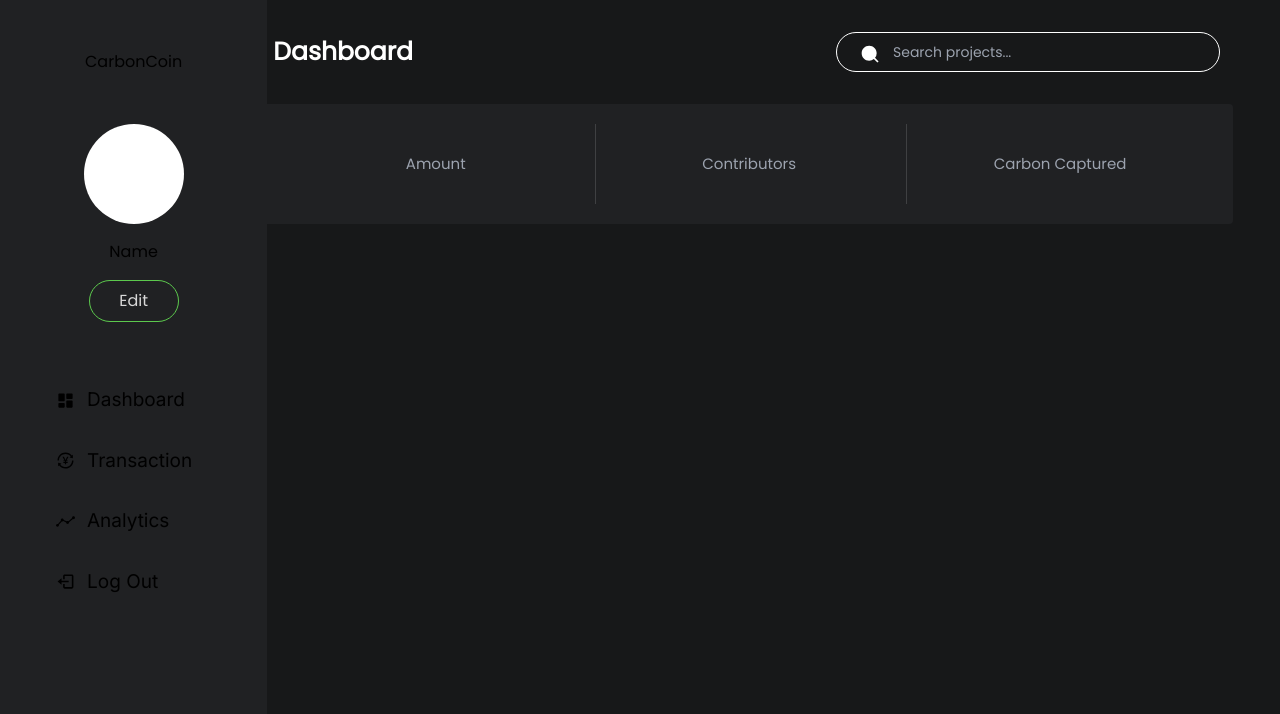
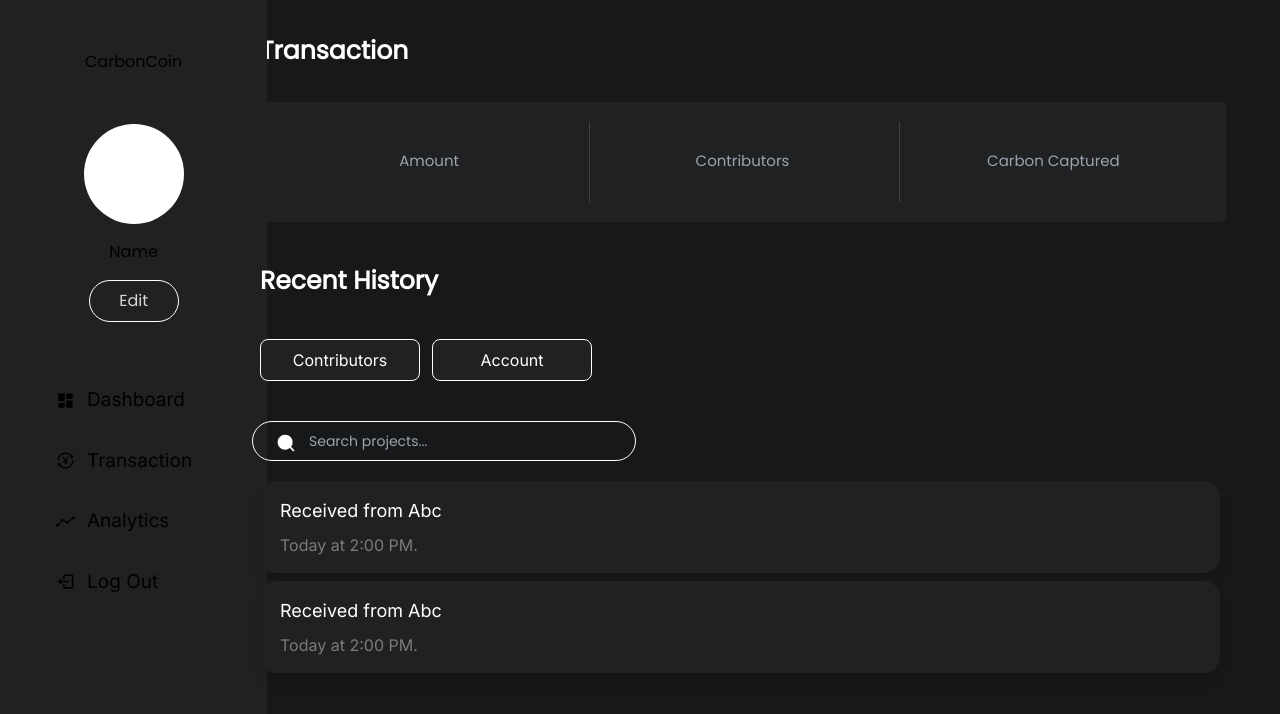
Before and after one commit to ignaviaa/StatusCode, a Next.js app in the folder carbon-world/: page /transaction in a window 1280 px wide. Shown: the top 714 px of the page. Built offline with nearby package versions, Linux system fonts and the light colour scheme.

Commit message:
added transaction page

```diff
--- a/carbon-world/src/app/dashboard/page.tsx
+++ b/carbon-world/src/app/dashboard/page.tsx
@@ -34,7 +34,7 @@ function Page() {
 
                     </div>
                      <div className="grid grid-col-1 grid-flow-col mx-auto ">
-                     <div className="">
+                     <div>
                             <Category />
                         </div>
                         <div className="relative left-[2vh]">
--- a/carbon-world/src/app/transaction/page.tsx
+++ b/carbon-world/src/app/transaction/page.tsx
@@ -1,5 +1,6 @@
 import SideBar from "@/components/SideBar";
 import SearchBar from "@/components/SearchBar";
+import Transaction from "@/components/Transaction";
 
 function Page() {
     return (
@@ -10,10 +11,7 @@ function Page() {
                 </div>
                 <div className=" w-screen h-screen flex flex-col">
                     <div className="flex items-center justify-between p-10 py-8 mx-5">
-                        <span className="text-white text-[25px] font-semibold font-Poppins ">Dashboard</span>
-                        <div className="flex items-center bg-[#171819]">
-                            <SearchBar/>
-                        </div>
+                        <span className="text-white text-[25px] font-semibold font-Poppins ">Transaction</span>
                     </div>
 
                     <div className="grid grid-cols-3 w-[76vw] h-[15vh] mx-auto mb-5 bg-[#202123] divide-x divide-[#3F4042] space-x-1 rounded p-5 font-Poppins text-gray-400 text-left text-[15px]">
@@ -23,11 +21,25 @@ function Page() {
                             Contributors </div>
                             <div className="justify-center flex flex-row items-center ">
                             Carbon Captured </div>
-
-
+                    </div>
+                    <div className="relative mx-10 p-5">
+                    <span className="text-white text-[25px] font-semibold font-Poppins">Recent History</span>
+                    </div>
+                    <div className="relative mx-10 p-5 flex flex-row gap-3">
+                    <button className="bg-[#202123] hover:bg-[#5CC94D] text-white py-2 px-4 border border-white hover:border-transparent hover:text-black rounded-lg w-40">Contributors</button>
+                    <button className="bg-[#202123] hover:bg-[#5CC94D] text-white py-2 px-4 border border-white hover:border-transparent hover:text-black rounded-lg w-40">Account</button>
+                    </div>
+                    <div className="flex bg-[#171819] m-5 w-[35vw]">
+                            <SearchBar/>
+                        </div>
+                    <div className="relative flex flex-col mx-10 px-5 gap-2" >
+                        <Transaction />
+                        <Transaction />
 
                     </div>
+
                     </div>
+
                     </div>
                     </>
   )
--- a/carbon-world/src/components/Cards.tsx
+++ b/carbon-world/src/components/Cards.tsx
@@ -2,7 +2,7 @@ import React from 'react';
 
 function Cards() {
     return (
-        <><div className="max-w-sm rounded-[1.5rem] overflow-hidden shadow-lg bg-[#202020]">
+        <><div className="max-w-sm rounded-[1.5rem] overflow-hidden shadow-lg bg-[#202123]">
             <div className="relative w-full h-0" style={{ paddingBottom: '42%' }}>
                 <img
                     className="absolute inset-0 w-full h-full object-cover"
--- a/carbon-world/src/components/Profile.tsx
+++ b/carbon-world/src/components/Profile.tsx
@@ -10,7 +10,7 @@ function Profile() {
             <div>
                 Name
             </div>
-            <button className=" border border-[#5CC94D] text-[#D9D9D9] rounded-[10vh] p-2 w-[90px] hover:border-[#79EC69] focus:outline-none  ">Edit</button>
+            <button className=" border border-white text-[#D9D9D9] rounded-[10vh] p-2 w-[90px] hover:bg-[#5CC94D] hover:border-transparent hover:text-black focus:outline-none  ">Edit</button>
         </div>
 
     );
--- /dev/null
+++ b/carbon-world/src/components/Transaction.tsx
@@ -0,0 +1,18 @@
+import React from 'react';
+
+function Transaction() {
+    return (
+        <><div className=" rounded-[1rem] shadow-lg bg-[#202123] px-5 py-4 w-[75vw]">
+                <div className="text-lg mb-2 text-white">Received from Abc</div>
+                <p className="text-[#7b7b7b] text-base text-[12px]">
+                    Today at 2:00 PM.
+                </p>
+            </div>
+
+
+        </>
+
+    );
+}
+
+export default Transaction;
```
